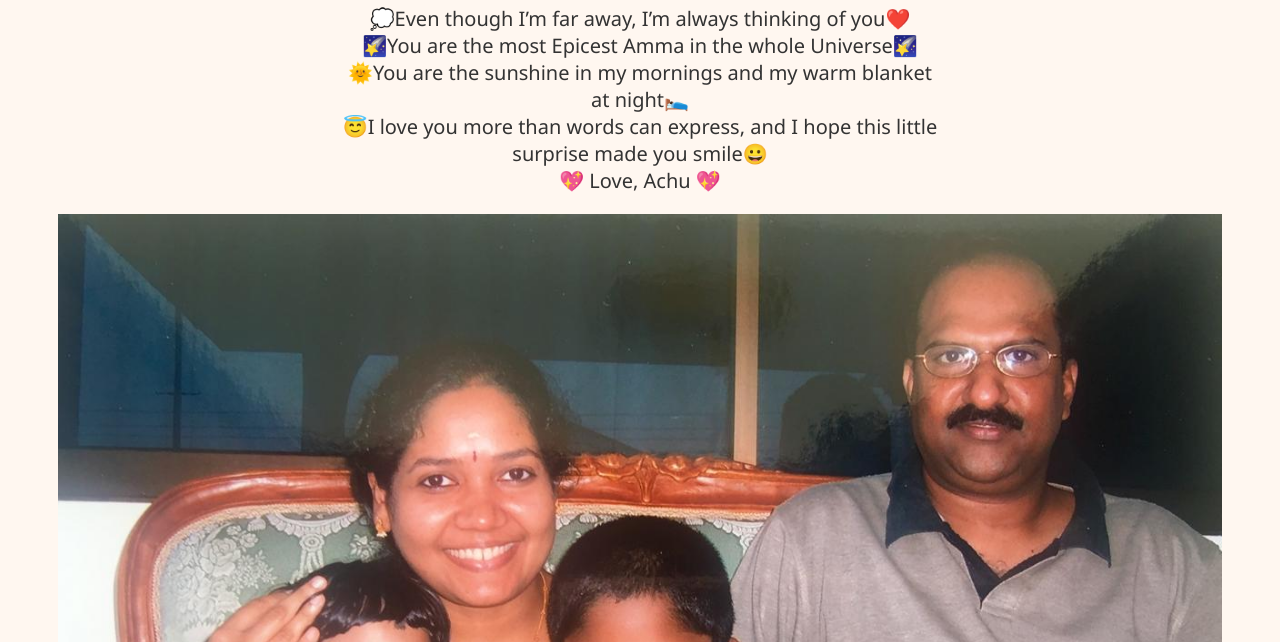
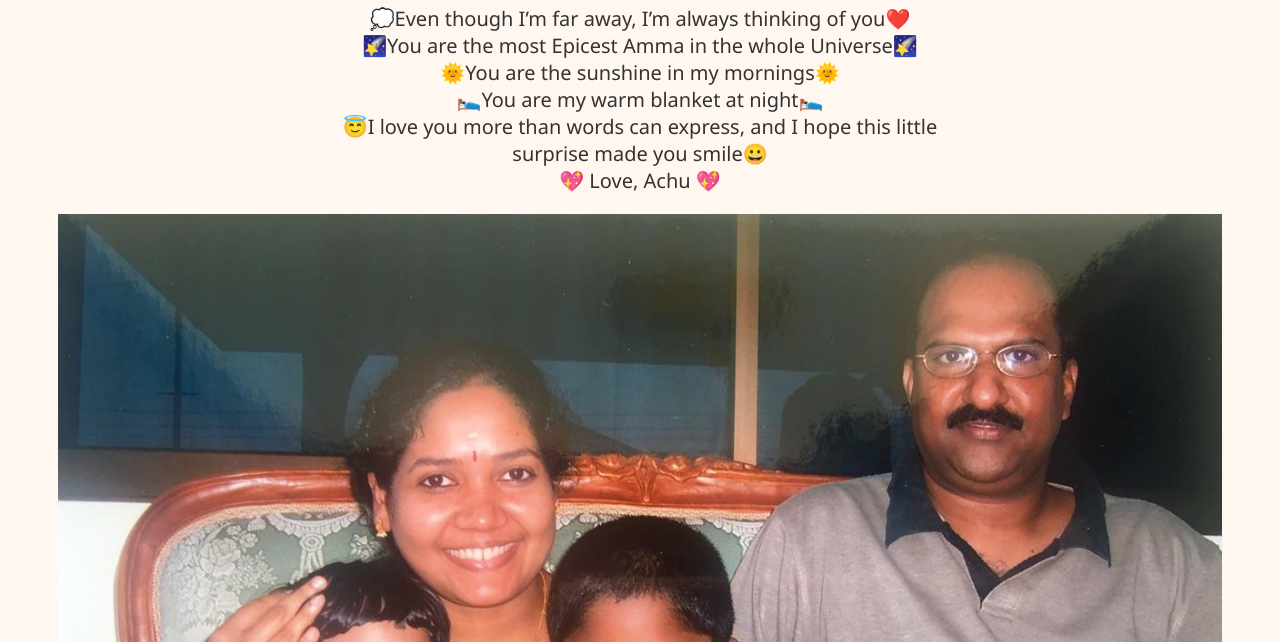
Before and after one commit to Arjunbrunei/amma-day, a plain HTML site: page index.html in a window 1280 px wide. Shown: the part 158-800 px from the top of the page. Drawn offline with Linux system fonts and the light colour scheme.

Commit message:
Add files via upload

```diff
--- a/index.html
+++ b/index.html
@@ -28,7 +28,8 @@
   <h1>🥳Happy Mother's Day, Amma!💐</h1>
   <p>💭Even though I’m far away, I’m always thinking of you❤️</p>
   <p>🌠You are the most Epicest Amma in the whole Universe🌠</p>
-  <p>🌞You are the sunshine in my mornings and my warm blanket at night🛌🏾</p>
+  <p>🌞You are the sunshine in my mornings🌞</p>
+  <p>🛌🏾You are my warm blanket at night🛌🏾</p>
   <p>😇I love you more than words can express, and I hope this little surprise made you smile😀</p>
   <p>💖 Love, Achu 💖</p>
   <img src="amma-pic.jpg" alt="Happy Amma" style="max-width: 100%; height: auto; margin-top: 20px;" />
```
